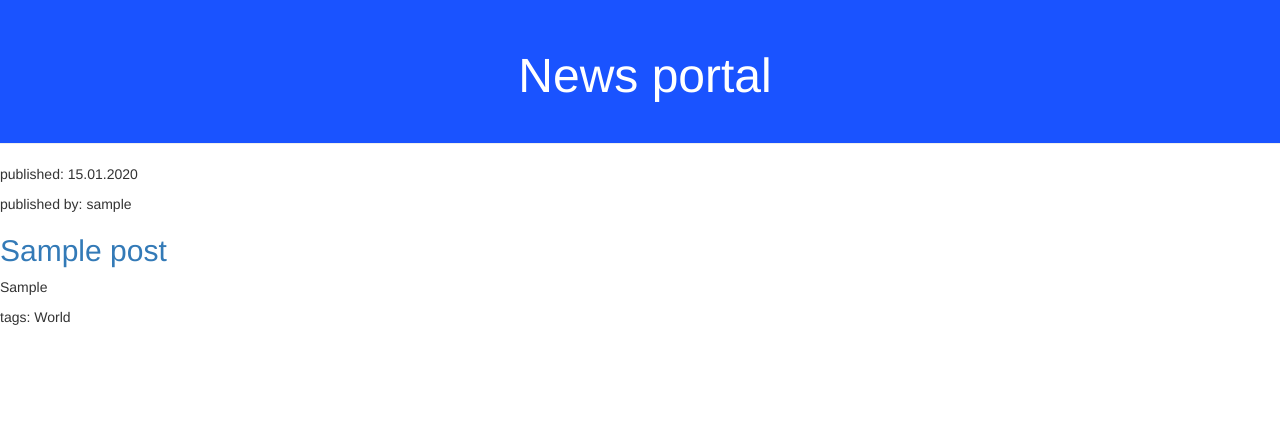
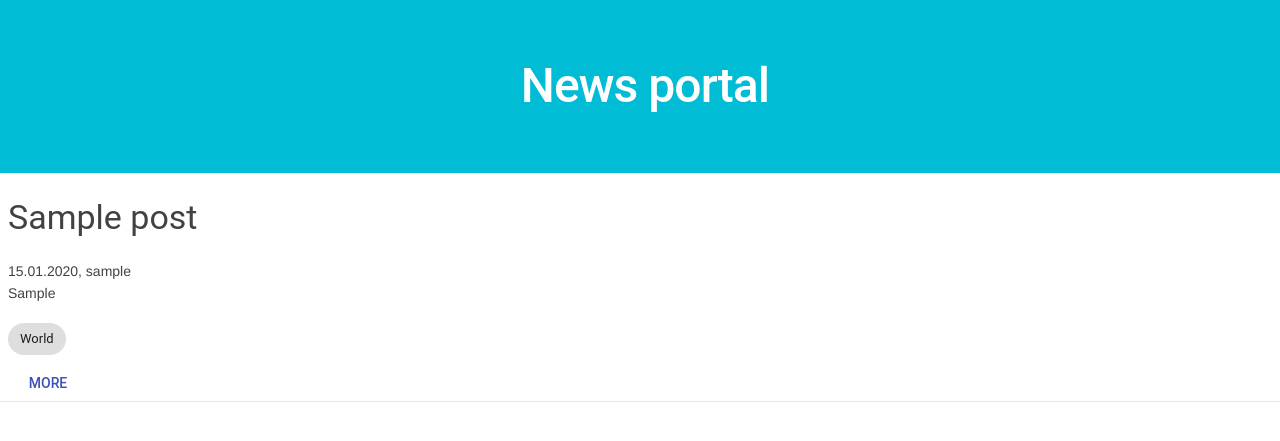
Before and after one commit to kvendingoldo/news-portal-poc, a Django app: template src/website/news/templates/news/post_list.html in a window 1280 px wide. Shown: the top 441 px of the page. Run offline with Django 3.2, Linux system fonts and the light colour scheme; the template is opened without the code that fills it: values that come from a table or form of the project are taken from there, others are empty; tables that the repository leaves empty hold one stand-in row (values such as "Sample post"); parts of the project's set-up code (start-up, migrations or seed data) failed here and were passed over; some libraries are stand-ins or nearby versions.

Commit message:
Improve style

```diff
--- a/src/website/news/static/css/news.css
+++ b/src/website/news/static/css/news.css
@@ -7,7 +7,7 @@ body {
 }
 
 .page-header {
-    background-color: #1a53ff;
+    background-color: #00bcd4;
     margin-top: 0;
     padding: 30px 30px 30px 40px;
     text-align: center;
@@ -26,3 +26,32 @@ body {
 .post h1 a, .post h1 a:visited {
     color: #000000;
 }
+
+.card-event.mdl-card {
+  width:100%;
+  margin:0 auto;
+  height: 256px;
+  background: #fff7e6;
+  text_color: #00000;
+}
+.card-event > .mdl-card__actions {
+  border-color: rgba(255, 255, 255, 0.2);
+}
+
+.card-event > .mdl-card__title > h4 {
+  margin-top: 0;
+}
+.card-event > .mdl-card__actions {
+  display: flex;
+  box-sizing:border-box;
+  align-items: center;
+}
+.card-event > .mdl-card__actions > .material-icons {
+  padding-right: 10px;
+}
+
+.card-event > .mdl-card__title,
+.card-event > .mdl-card__actions,
+.card-event > .mdl-card__actions > .mdl-button {
+  color: #fff;
+}
--- a/src/website/news/templates/news/index.html
+++ b/src/website/news/templates/news/index.html
@@ -5,9 +5,13 @@
     <head>
         <meta charset="utf-8" />
         <title>News</title>
-        <link rel="stylesheet" href="//maxcdn.bootstrapcdn.com/bootstrap/3.2.0/css/bootstrap.min.css">
-        <link rel="stylesheet" href="//maxcdn.bootstrapcdn.com/bootstrap/3.2.0/css/bootstrap-theme.min.css">
+
+        <link rel="stylesheet" href="https://fonts.googleapis.com/icon?family=Material+Icons">
+        <link rel="stylesheet" href="https://code.getmdl.io/1.3.0/material.indigo-pink.min.css">
         <link rel="stylesheet" href="{% static 'css/news.css' %}">
+
+        <script defer src="https://code.getmdl.io/1.3.0/material.min.js"></script>
+
 
         {% block extrahead %}
         {% endblock %}
--- a/src/website/news/templates/news/post_list.html
+++ b/src/website/news/templates/news/post_list.html
@@ -1,15 +1,25 @@
 {% extends "news/index.html" %}
 
 {% block content %}
-    {% for post in object_list %}
-        <p>published: {{ post.date | date:"d.m.Y"}}</p>
-        <p>published by: {{ post.author }}</p>
-        <h2>
-            <a href="{{ post.get_absolute_url }}">{{ post.title }}</a>
-        </h2>
-        <p>{{ post.announcement }}</p>
-        <p>tags: {{ post.category }}</p>
-        {% empty %}
-        <p>No news</p>
-    {% endfor %}
+{% for post in object_list %}
+
+<div class="content mdl-color--white content mdl-color-text--grey-800 mdl-cell mdl-cell--8-col">
+    <h3>{{ post.title }}</h3>
+    <h7>{{ post.date | date:"d.m.Y"}}, {{ post.author }}</h7>
+    <p>{{ post.announcement }}</p>
+    <span class="mdl-chip">
+        <span class="mdl-chip__text">{{ post.category }}</span>
+    </span>
+</div>
+
+<a href="{{ post.get_absolute_url }}" class="mdl-button mdl-button--colored mdl-js-button mdl-js-ripple-effect">
+    MORE
+</a>
+
+<div class="mdl-card__actions mdl-card--border">
+</div>
+
+{% empty %}
+<p>No news</p>
+{% endfor %}
 {% endblock %}
--- a/src/website/settings.py
+++ b/src/website/settings.py
@@ -29,7 +29,9 @@ INSTALLED_APPS = [
     'django.contrib.sessions',
     'django.contrib.messages',
     'django.contrib.staticfiles',
-    'website.news'
+    'website.news',
+    'material',
+    'material.frontend',
 ]
 
 MIDDLEWARE = [
```
Also changed, not shown: src/website/news/templates/news/post_detail.html (+10 -4 lines).
